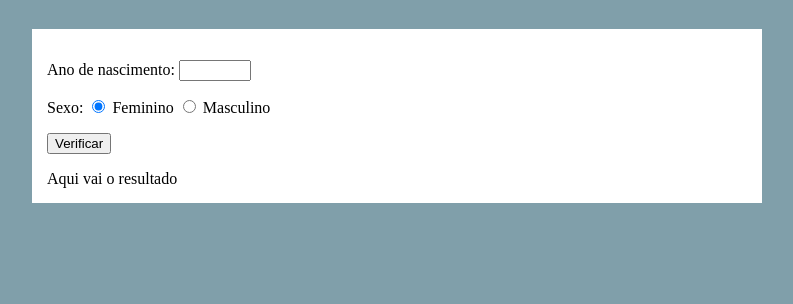
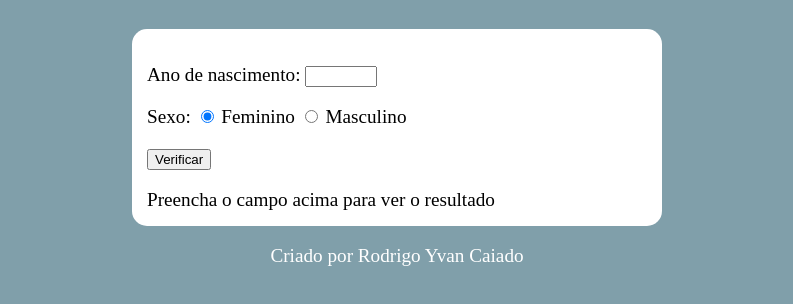
Before and after one commit to Rodrigocaiado/Verificador-de-Idade, a plain HTML site: page index.html in a window 1280 px wide. Shown: the part 90-394 px from the top of the page, without its empty margins (243-1036 px from the left). Drawn offline with Linux system fonts and the light colour scheme.

Commit message:
criando a div

```diff
--- a/index.html
+++ b/index.html
@@ -29,9 +29,13 @@
             </p>
         </div>
         <div id="res">
-            Aqui vai o resultado
+            Preencha o campo acima para ver o resultado
         </div>
     </section>
+
+    <footer>
+        <p>Criado por Rodrigo Yvan Caiado</p>
+    </footer>
     <script src="script.js"></script>
 </body>
 </html>
--- a/style.css
+++ b/style.css
@@ -12,7 +12,15 @@ header > h1{
 
 section{
     background-color: white;
-    width: 700px;
+    width: 500px;
     margin: auto;
     padding: 15px;
+    border-radius: 15px;
+    font-size: 1.2em;
 }
+
+footer > p {
+    color: white;
+    text-align: center;
+    font-size: 1.2em;
+}
```
